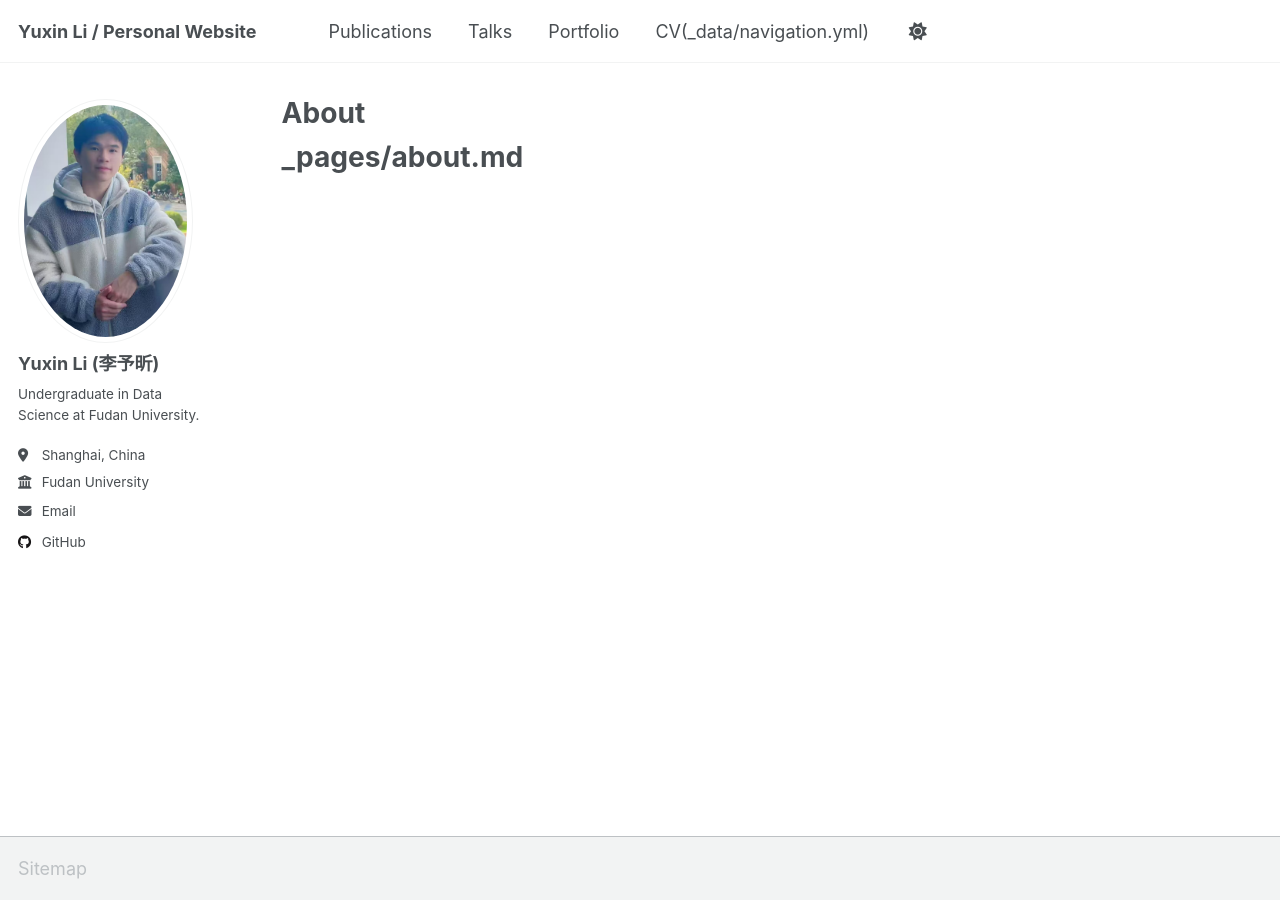
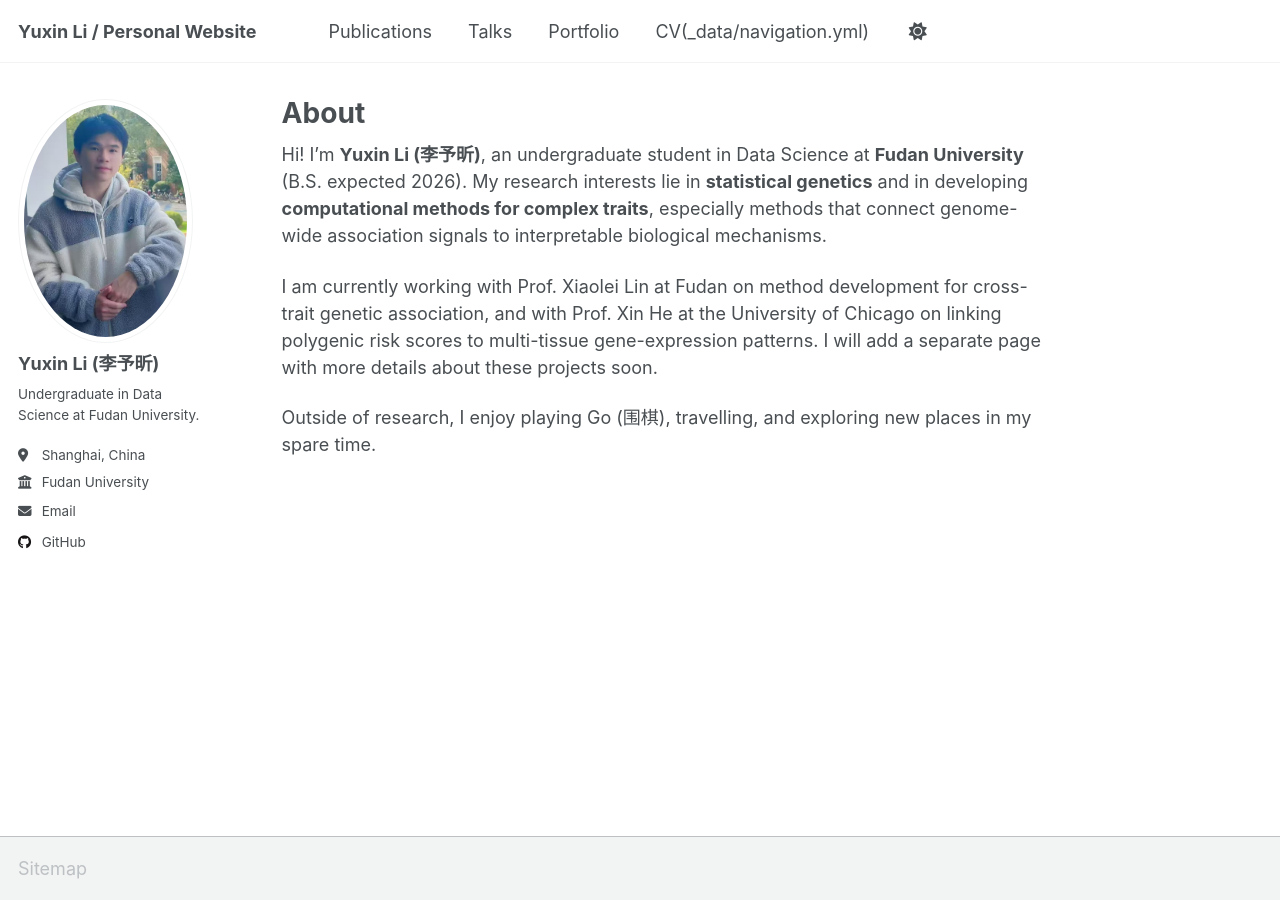
Before and after one commit to colinyuxin/colinyuxin.github.io, a Jekyll site: the page built from _pages/about.md, in a window 1280 px wide. Built offline with Jekyll 4.4.1, drawn with Linux system fonts in a browser that asks for light colours; a script that is not in the unit is left out.

Commit message:
Update about.md

```diff
--- a/_pages/about.md
+++ b/_pages/about.md
@@ -7,4 +7,8 @@ redirect_from:
   - /about.html
 ---
 
-# _pages/about.md
+Hi! I’m **Yuxin Li (李予昕)**, an undergraduate student in Data Science at **Fudan University** (B.S. expected 2026). My research interests lie in **statistical genetics** and in developing **computational methods for complex traits**, especially methods that connect genome-wide association signals to interpretable biological mechanisms.
+
+I am currently working with Prof. Xiaolei Lin at Fudan on method development for cross-trait genetic association, and with Prof. Xin He at the University of Chicago on linking polygenic risk scores to multi-tissue gene-expression patterns. I will add a separate page with more details about these projects soon.
+
+Outside of research, I enjoy playing Go (围棋), travelling, and exploring new places in my spare time.
```
